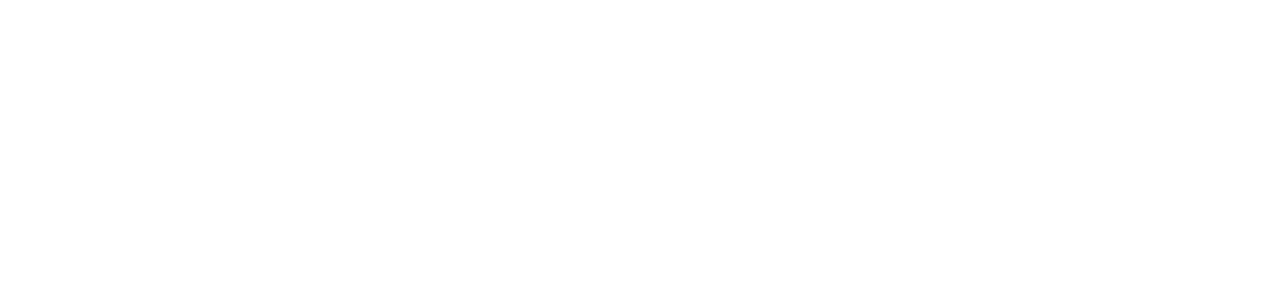
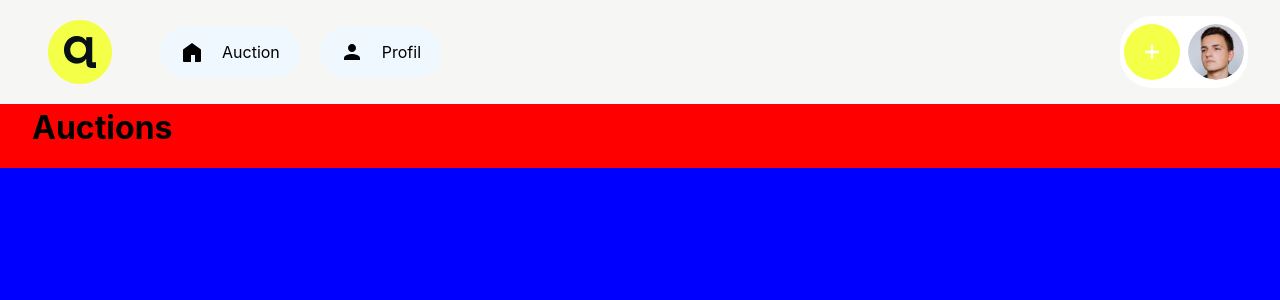
Before and after one commit to AndjelaShida/AuctionBay-Frontend, a React (Vite) app: page /auctions in a window 1280 px wide. Before the commit this address had no page. Shown: the top 300 px of the page. Built offline with nearby package versions, Linux system fonts and the light colour scheme.

Commit message:
auctions.tsx & auctions style

```diff
--- a/src/icons/homeIcon.tsx
+++ b/src/icons/homeIcon.tsx
@@ -1,14 +1,9 @@
-import React from "react";
-
-export const HomeIcon: React.FC<{ size?: number; color?: string }> = ({
-  size = 16,
-  color = "black",
-}) => (
+export const HomeIcon: React.FC<{ size?: number }> = ({ size = 24 }) => (
   <svg
     width={size}
     height={size}
     viewBox="0 0 24 24"
-    fill={color}
+    fill="currentColor" // ← ključna izmena
     xmlns="http://www.w3.org/2000/svg"
     style={{ marginRight: 8 }}
   >
@@ -16,15 +11,12 @@
   </svg>
 );
 
-export const UserIcon: React.FC<{ size?: number; color?: string }> = ({
-  size = 16,
-  color = "black",
-}) => (
+export const UserIcon: React.FC<{ size?: number }> = ({ size = 24 }) => (
   <svg
     width={size}
     height={size}
     viewBox="0 0 24 24"
-    fill={color}
+    fill="currentColor" // ← ovde takođe
     xmlns="http://www.w3.org/2000/svg"
     style={{ marginRight: 8 }}
   >
--- /dev/null
+++ b/src/pages/auction/auction.tsx
@@ -0,0 +1 @@
+//PAGE FOR ONE AUCTION
--- /dev/null
+++ b/src/pages/auction/auctions.style.ts
@@ -0,0 +1,157 @@
+import { NavLink } from "react-router-dom";
+import { Link } from "react-router-dom";
+import styled from "styled-components";
+``;
+
+export const Wrapper = styled.div`
+  width: 100vw;
+  height: 100vh;
+  display: flex;
+  flex-direction: column;
+  align-items: center;
+  background-color: #f6f6f4;
+`;
+
+export const LeftNavigation = styled.div`
+  display: flex;
+  align-items: center;
+  gap: 32px;
+`;
+
+export const RightNavigation = styled.div`
+  height: 64px;
+  display: flex;
+  align-items: center;
+  justify-content: center;
+  padding: 4px;
+  gap: 8px;
+  border-radius: 32px;
+  background-color: #ffffff;
+`;
+
+export const CircleButton = styled(NavLink)`
+  width: 56px;
+  height: 56px;
+  border-radius: 50%;
+  background-color: #f4ff47;
+  display: flex;
+  justify-content: center;
+  align-items: center;
+  text-decoration: none;
+  cursor: pointer;
+`;
+
+export const ProfileImage = styled(NavLink)`
+  width: 56px;
+  height: 56px;
+  border-radius: 50%;
+  overflow: hidden;
+  display: block;
+
+  img {
+    width: 100%;
+    height: 100%;
+    object-fit: cover;
+    border-radius: 100px;
+  }
+`;
+
+export const Navbar = styled.div`
+  width: 100%;
+  background-color: #f6f6f4;
+  display: flex;
+  justify-content: center; /* centriramo unutrašnji sadržaj */
+`;
+
+export const NavbarContent = styled.div`
+  width: 100%;
+  max-width: 1440px;
+  height: 104px;
+  display: flex;
+  align-items: center;
+  justify-content: space-between;
+  padding: 0 32px;
+`;
+
+export const Body = styled.div`
+  flex: 1;
+  display: flex;
+  flex-direction: column;
+  gap: 16px;
+  width: 1440px;
+  width: 100%;
+  margin: 0 auto;
+  background-color: red;
+`;
+
+export const Content = styled.div`
+  flex: 1;
+  display: flex;
+  gap: 16px;
+  padding: 0 32px;
+   background-color: blue;
+
+`;
+
+export const IconButton = styled(Link)`
+width: 64;
+  height: 64;
+  border-radius: 50%;
+  objectFit: "cover"
+  background-color: #F4FF47;
+  display: flex;
+  justify-content: center;
+  align-items: center;
+  padding: 16px;
+  gap: 16px;
+  color: black;
+  text-decoration: none;
+  cursor: pointer;
+  transition: background-color 0.3s ease;
+`;
+export const NavigationTab = styled.div`
+  display: flex;
+  align-items: center;
+  gap: 20px;
+`;
+
+export const NavButton = styled(NavLink)`
+  padding: 14px 20px;
+  font-family: "Inter", sans-serif;
+  font-weight: 400;
+  border-radius: 32px;
+  border: none;
+  background-color: #f0f8ff;
+  color: #000;
+  cursor: pointer;
+  transition: background-color 0.3s ease;
+  color: black;
+  display: flex;
+  align-items: center;
+  border-radius: 50px;
+  gap: 10px;
+
+  &:hover {
+    color: white;
+    background-color: #202020;
+  }
+`;
+
+export const IconButtonCreate = styled(NavLink)`
+  width: 56px;
+  height: 56px;
+  radius: 32px;
+  padding: 16px;
+  gap: 4px;
+  border-radius: 50%;
+  background-color: #f4ff47;
+  color: black;
+`;
+
+export const Title = styled.div`
+  font-family: Inter, sans-serif;
+  font-weight: 700;
+  font-size: 32px;
+  color: #000000;
+  padding: 0 32px;
+`;
--- /dev/null
+++ b/src/pages/auction/auctions.tsx
@@ -0,0 +1,77 @@
+//THE MAIN PAIGE FOR ALL AUCTIONS
+import { HomeIcon, UserIcon } from "../../icons/homeIcon";
+import {
+  Body,
+  CircleButton,
+  Content,
+  IconButton,
+  LeftNavigation,
+  Navbar,
+  NavbarContent,
+  NavButton,
+  NavigationTab,
+  ProfileImage,
+  RightNavigation,
+  Title,
+  Wrapper,
+} from "./auctions.style";
+
+const Auction: React.FC = () => {
+  return (
+    <Wrapper>
+      <Navbar>
+        <NavbarContent>
+          <LeftNavigation>
+            <IconButton to="#">
+              <img src="images/Left navigation.png" alt="left navigation" />
+            </IconButton>
+
+            <NavigationTab>
+              <NavButton to="/auction">
+                <HomeIcon />
+                Auction
+              </NavButton>
+
+              <NavButton to="/profile">
+                <UserIcon />
+                Profil
+              </NavButton>
+            </NavigationTab>
+          </LeftNavigation>
+
+          <RightNavigation>
+            <CircleButton to="/create">
+              <svg
+                width="20"
+                height="20"
+                viewBox="0 0 24 24"
+                fill="none"
+                stroke="white"
+                strokeWidth="3"
+                strokeLinecap="round"
+                strokeLinejoin="round"
+              >
+                <line x1="12" y1="5" x2="12" y2="19" />
+                <line x1="5" y1="12" x2="19" y2="12" />
+              </svg>
+            </CircleButton>
+
+            <ProfileImage to="/profile">
+              <img src="/images/profile.png" alt="Profile"></img>
+            </ProfileImage>
+          </RightNavigation>
+        </NavbarContent>
+      </Navbar>
+
+      <Body>
+        <Title>Auctions</Title>
+
+        <Content>
+
+        </Content>
+      </Body>
+    </Wrapper>
+  );
+};
+
+export default Auction;
--- a/src/pages/profile/myAuction.style.ts
+++ b/src/pages/profile/myAuction.style.ts
@@ -61,10 +61,11 @@
   padding: 14px 20px;
   font-family: "Inter", sans-serif;
   font-weight: 400;
+  font-size: 16px;
   border-radius: 20px;
   border: none;
   background-color:white;
-  color: #000;
+  color: #FFFFFF;
   cursor: pointer;
   transition: background-color 0.3s ease;
  color: black;
@@ -86,7 +87,7 @@
   padding: 14px 20px;
   font-family: "Inter", sans-serif;
   font-weight: 400;
-  border-radius: 20px;
+  border-radius: 32px;
   border: none;
   background-color:#F0F8FF;
   color: #000;
--- a/src/pages/profile/myAuction.tsx
+++ b/src/pages/profile/myAuction.tsx
@@ -64,12 +64,12 @@
           </IconButton>
 
           <NavButton to="/auctions">
-            <HomeIcon color="#000" />
+            <HomeIcon  />
             Auction
           </NavButton>
 
           <NavButton to="/profile">
-            <UserIcon color="#000" />
+            <UserIcon  />
             Profile
           </NavButton>
         </LeftGroup>
--- a/src/routes/AppRouter.tsx
+++ b/src/routes/AppRouter.tsx
@@ -9,6 +9,7 @@
 import MyAuction from "../pages/profile/myAuction";
 import Bidding from "../pages/profile/bidding";
 import Won from "../pages/profile/won";
+import Auctions from "../pages/auction/auctions";
 
 const AppRouter: React.FC = () => {
   return (
@@ -21,6 +22,7 @@
         <Route path="/myauction" element={<MyAuction />} />
          <Route path="/bidding" element={<Bidding />} />
           <Route path="/won" element={<Won />} />
+           <Route path="/auctions" element={<Auctions />} />
       </Routes>
     </BrowserRouter>
   );
```
Also changed, not shown: public/images/profile.png, src/pages/auction/auction.styled.ts (added), src/pages/auction/auctionAddedBin.styled.ts (added), src/pages/auction/auctionAddedBin.tsx (added), 1 other file (tests, documents, lock files or other folders).
